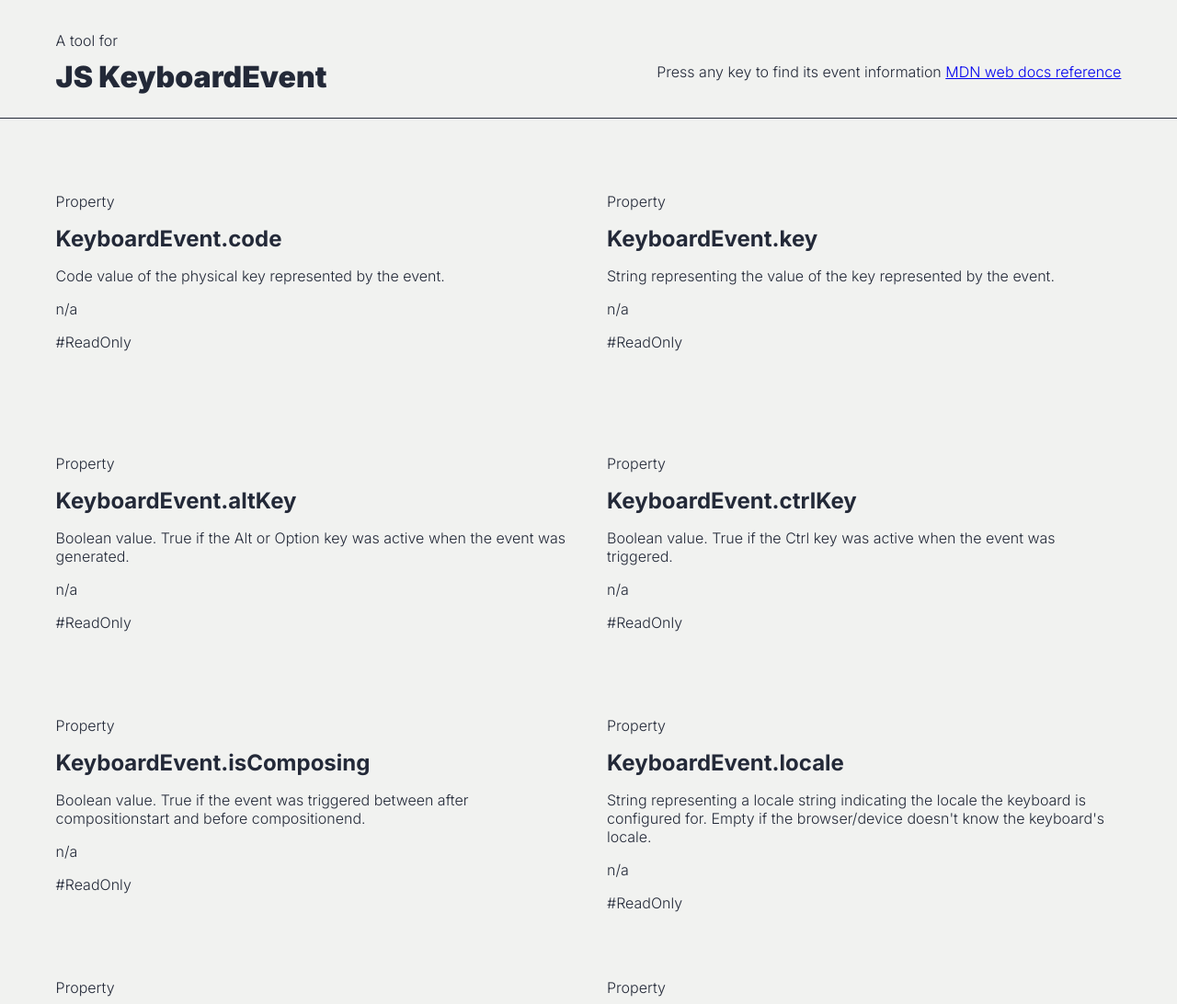
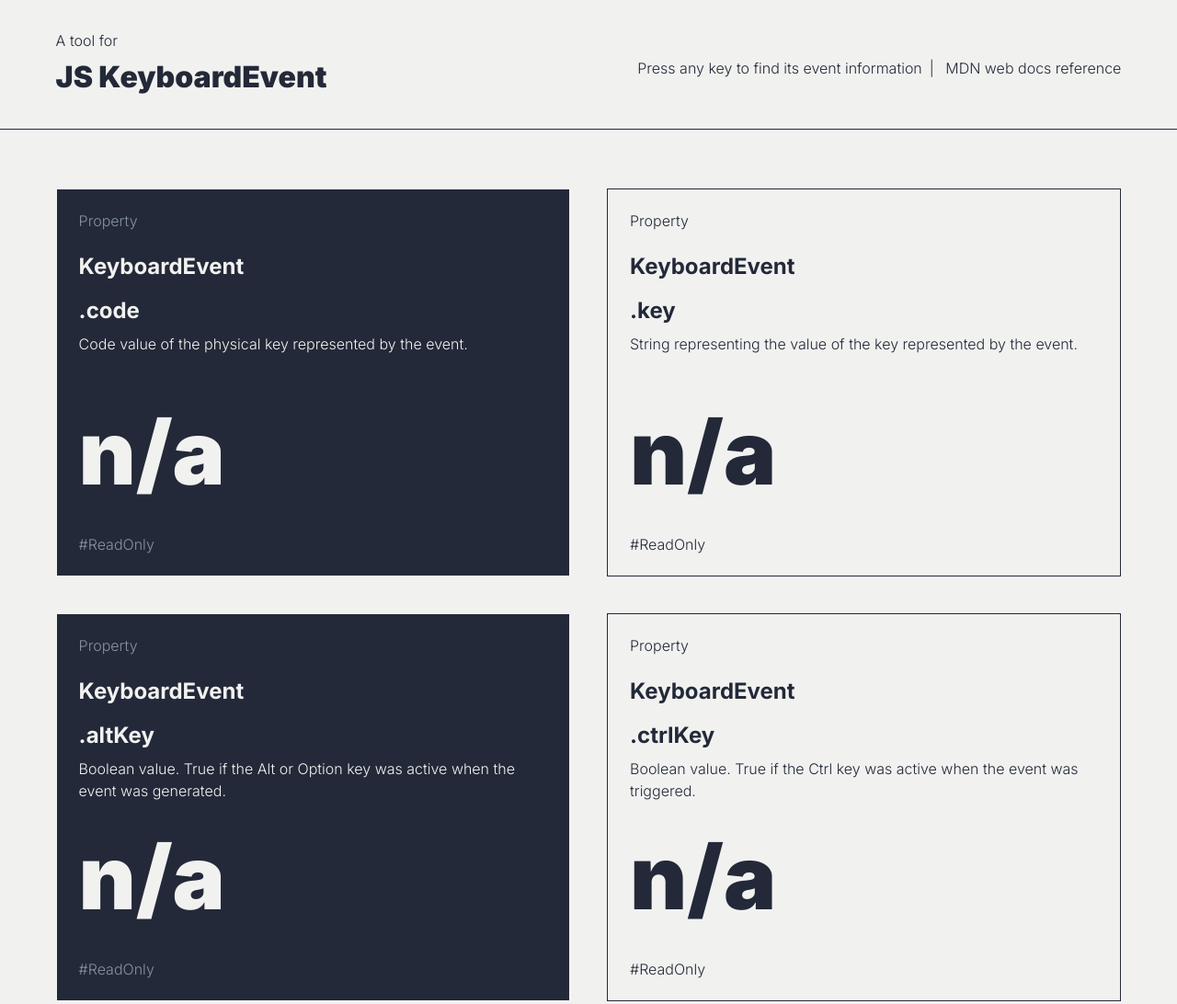
Before and after one commit to daniel-nm/JS-Keyboard-Event, a website built with Parcel: page src/index.html in a window 1280 px wide. Shown: the top 1092 px of the page at 92% size. Built offline with nearby package versions, Linux system fonts and the light colour scheme.

Commit message:
Added link styles and updated header alignment

```diff
--- a/src/scss/_layout.scss
+++ b/src/scss/_layout.scss
@@ -34,6 +34,5 @@
   @media screen and (min-width: 60em) {
     display: flex;
     justify-content: space-between;
-    align-items: flex-end;
   }
 }
--- a/src/scss/app.scss
+++ b/src/scss/app.scss
@@ -3,5 +3,6 @@
 @use './base';
 @use './layout';
 
+@use './components/links';
 @use './components/header';
 @use './components/cards';
--- a/src/scss/components/_cards.scss
+++ b/src/scss/components/_cards.scss
@@ -0,0 +1,81 @@
+@use './variables'as *;
+
+.card {
+  box-sizing: border-box;
+  border: 1px solid currentColor;
+  padding: 1.5rem;
+  margin-bottom: 2.5rem;
+
+  @media screen and (min-width: 35.9375em) {
+    display: flex;
+    flex-direction: column;
+    justify-content: space-between;
+    margin-bottom: 0;
+  }
+
+  &__type {
+    color: $accent;
+    margin-bottom: 1rem;
+    margin-top: 0;
+  }
+
+  &__title {
+    line-height: 3rem;
+    font-weight: $font-bold;
+    margin-bottom: 1rem;
+
+    @media screen and (min-width: 35.9375em) {
+      margin-bottom: 0;
+    }
+
+    & span {
+      display: block;
+    }
+  }
+
+  &__desc {
+    line-height: 1.5rem;
+    margin-top: 0;
+    margin-bottom: 2rem;
+
+    @media screen and (min-width: 35.9375em) {
+      margin-bottom: 0;
+    }
+  }
+
+  &__value {
+    font-size: 2rem;
+    font-weight: $font-black;
+    margin: 0 0 2rem 0;
+
+    @media screen and (min-width: 35.9375em) {
+      font-size: 4rem;
+    }
+
+
+    @media screen and (min-width: 65em) {
+      font-size: 6rem;
+    }
+  }
+
+  &__edit {
+    color: $accent;
+    margin: 0;
+  }
+
+  &:nth-child(odd) {
+    background-color: $darkShade;
+    color: $lightShade;
+  }
+
+  &:nth-child(even) {
+    background-color: $lightShade;
+    color: $darkShade;
+
+    & .card__type,
+    & .card__edit {
+      color: $darkShade;
+    }
+  }
+
+}
--- a/src/scss/components/_header.scss
+++ b/src/scss/components/_header.scss
@@ -16,4 +16,18 @@
       font-weight: $font-black;
     }
   }
+
+  &__instructions {
+    & span {
+      margin-right: 0.5rem;
+
+      @media screen and (min-width: 35.9375em) {
+        &::after {
+          content: "|";
+          margin-left: 0.5rem;
+        }
+      }
+    }
+
+  }
 }
--- /dev/null
+++ b/src/scss/components/_links.scss
@@ -0,0 +1,23 @@
+@use './variables'as *;
+
+a {
+  color: $darkShade;
+  display: inline-block;
+  text-decoration: none;
+  margin-top: 0.5rem;
+  transition: background 300ms, color 300ms, padding 300ms;
+  padding: 1rem 0;
+
+  @media screen and (min-width: 60em) {
+    a {
+      margin-left: 0.5rem;
+      margin-top: 0;
+    }
+  }
+
+  &:hover {
+    background-color: $darkShade;
+    color: $lightShade;
+    padding: 1rem 0.5rem;
+  }
+}
```
